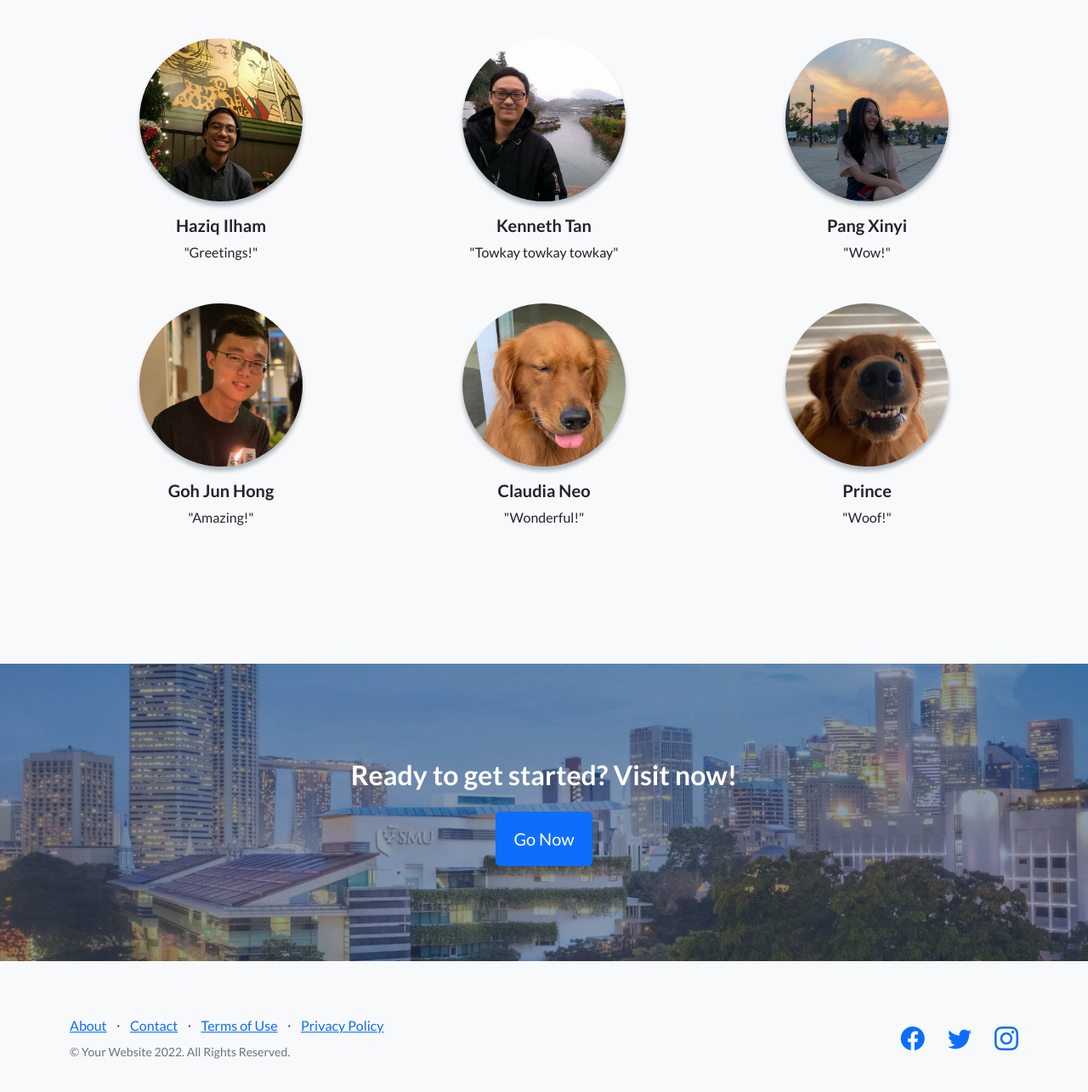
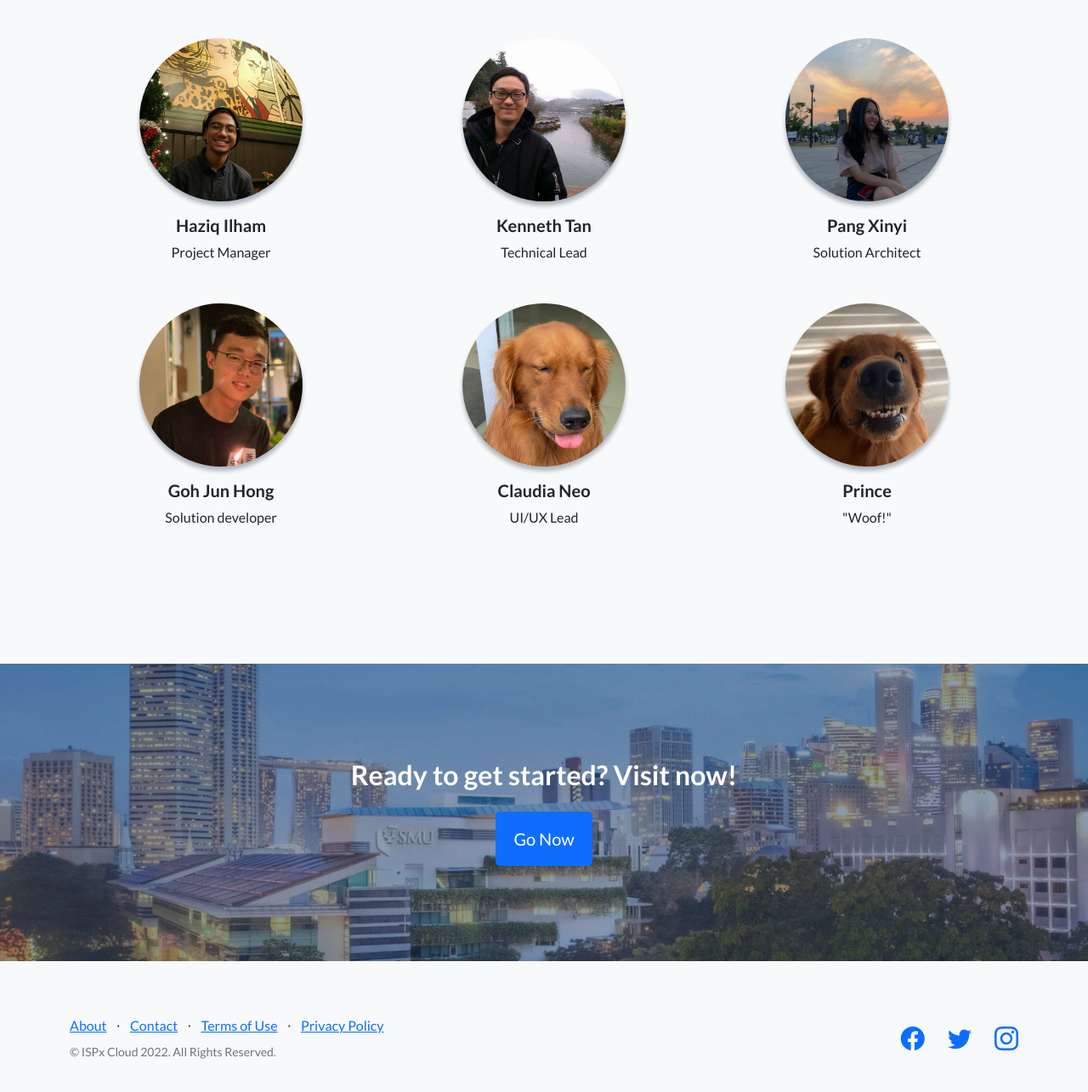
Before and after one commit to smusg-ispx/www.ispx.cloud, a plain HTML site: page index.html in a window 1280 px wide. Shown: the part 2718-4003 px from the top of the page at 85% size. Drawn offline with nearby package versions, Linux system fonts and the light colour scheme.

Commit message:
mini update

```diff
--- a/index.html
+++ b/index.html
@@ -102,35 +102,35 @@
                     <div class="testimonial-item mx-auto mb-5 mb-lg-0">
                         <img class="img-fluid rounded-circle mb-3" src="assets/img/team-1.jpg" alt="..." />
                         <h5>Haziq Ilham</h5>
-                        <p class="font-weight-light mb-5">"Greetings!"</p>
+                        <p class="font-weight-light mb-5">Project Manager</p>
                     </div>
                 </div>
                 <div class="col-lg-4">
                     <div class="testimonial-item mx-auto mb-5 mb-lg-0">
                         <img class="img-fluid rounded-circle mb-3" src="assets/img/team-2.jpg" alt="..." />
                         <h5>Kenneth Tan</h5>
-                        <p class="font-weight-light mb-5">"Towkay towkay towkay"</p>
+                        <p class="font-weight-light mb-5">Technical Lead</p>
                     </div>
                 </div>
                 <div class="col-lg-4">
                     <div class="testimonial-item mx-auto mb-5 mb-lg-0">
                         <img class="img-fluid rounded-circle mb-3" src="assets/img/team-3.jpg" alt="..." />
                         <h5>Pang Xinyi</h5>
-                        <p class="font-weight-light mb-5">"Wow!"</p>
+                        <p class="font-weight-light mb-5">Solution Architect</p>
                     </div>
                 </div>
                 <div class="col-lg-4">
                     <div class="testimonial-item mx-auto mb-5 mb-lg-0">
                         <img class="img-fluid rounded-circle mb-3" src="assets/img/team-4.jpg" alt="..." />
                         <h5>Goh Jun Hong</h5>
-                        <p class="font-weight-light mb-2">"Amazing!"</p>
+                        <p class="font-weight-light mb-2">Solution developer</p>
                     </div>
                 </div>
                 <div class="col-lg-4">
                     <div class="testimonial-item mx-auto mb-5 mb-lg-0">
                         <img class="img-fluid rounded-circle mb-3" src="assets/img/team-5.jpg" alt="..." />
                         <h5>Claudia Neo</h5>
-                        <p class="font-weight-light mb-5">"Wonderful!"</p>
+                        <p class="font-weight-light mb-5">UI/UX Lead</p>
                     </div>
                 </div>
                 <div class="col-lg-4">
@@ -150,7 +150,7 @@
                 <div class="col-xl-6">
                     <h2 class="mb-4">Ready to get started? Visit now!</h2>
 
-                    <div class="col-auto"><button class="btn btn-primary btn-lg" id="submitButton" type="submit">Go Now</button></div>
+                    <div class="col-auto"><button class="btn btn-primary btn-lg" id="submitButton">Go Now</button></div>
                 </div>
             </div>
         </div>
@@ -169,7 +169,7 @@
                         <li class="list-inline-item">⋅</li>
                         <li class="list-inline-item"><a href="#!">Privacy Policy</a></li>
                     </ul>
-                    <p class="text-muted small mb-4 mb-lg-0">&copy; Your Website 2022. All Rights Reserved.</p>
+                    <p class="text-muted small mb-4 mb-lg-0">&copy; ISPx Cloud 2022. All Rights Reserved.</p>
                 </div>
                 <div class="col-lg-6 h-100 text-center text-lg-end my-auto">
                     <ul class="list-inline mb-0">
```
Also changed, not shown: 1 other file.
